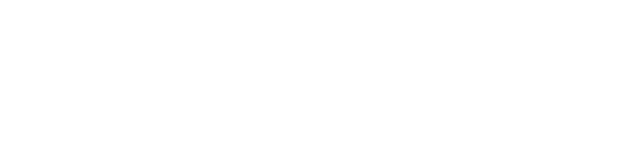
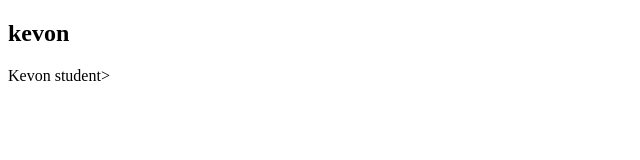
Before and after one commit to kevonnnnn/kevonnnnn.github.io, a plain HTML site: page index.html in a window 1280 px wide. Shown: the whole page, without its empty margins (0-640 px from the left). Drawn offline with Linux system fonts and the light colour scheme.

Commit message:
add index.html and css files

```diff
--- a/index.html
+++ b/index.html
@@ -2,11 +2,15 @@
 <html>
 
 <head>
-    <title>Emperfect lehends </title>
+      <title>emperfect legends website </title>
+      <head>
+
+ <body>
+    <!-- visable items go here -->
+    <div>
+        <h2> kevon </h2>
+    <p>Kevon student>
+
+    </div>
+ </body>
 </head>
-
-<body>
-    <!--Visa -->
-</body>
-
-</html>
```
